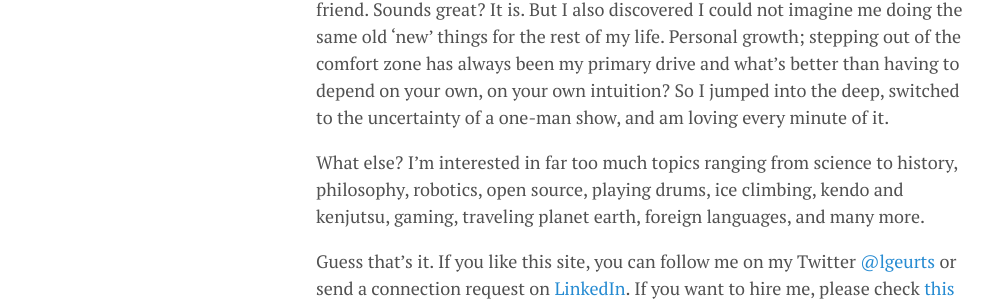
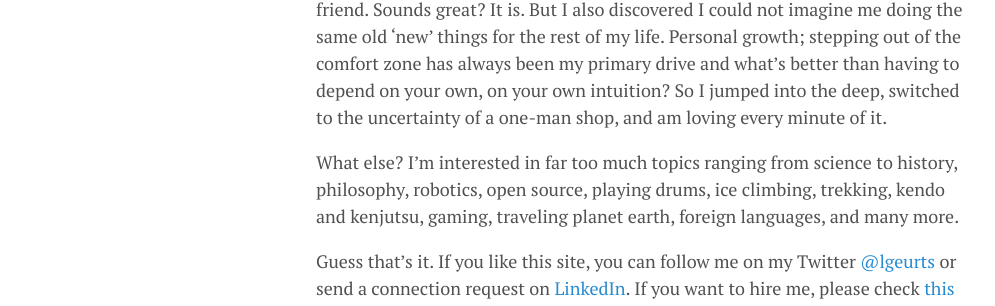
Before and after one commit to lgeurts/lgeurts.github.io, a Jekyll site: the page built from about.md, in a window 1280 px wide. Shown: the part 713-1019 px from the top of the page, without its empty margins (0-995 px from the left). Built offline with Jekyll 4.4.1, drawn with Linux system fonts in a browser that asks for light colours; nearby versions of some CDN libraries; some of the changed text lies outside the part shown.

Commit message:
Update about.md

```diff
--- a/about.md
+++ b/about.md
@@ -8,9 +8,9 @@ title: About
 I am a self-employed DevOps and Cloud Platforms Engineer, living in the central north of France.
 In a former life I was a Microsoft PFE, T3 Escalation Engineer at Dell, HP Support Escalation Engineer ... A career stretching back to the MS-DOS era early 1995.
 
-Learned a lot and met amazingly talented people  of which I can call some a close friend. Sounds great? It is. But I also discovered I could not imagine me doing the same old 'new' things for the rest of my life. Personal growth; stepping out of the comfort zone has always been my primary drive and what's better than having to depend on your own, on your own intuition? So I jumped into the deep, switched to the uncertainty of a one-man show, and am loving every minute of it.
+Learned a lot and met amazingly talented people  of which I can call some a close friend. Sounds great? It is. But I also discovered I could not imagine me doing the same old 'new' things for the rest of my life. Personal growth; stepping out of the comfort zone has always been my primary drive and what's better than having to depend on your own, on your own intuition? So I jumped into the deep, switched to the uncertainty of a one-man shop, and am loving every minute of it.
 
-What else? I'm interested in far too much topics ranging from science to history, philosophy, robotics, open source, playing drums, ice climbing, kendo and kenjutsu, gaming, traveling planet earth, foreign languages, and many more.
+What else? I'm interested in far too much topics ranging from science to history, philosophy, robotics, open source, playing drums, ice climbing, trekking, kendo and kenjutsu, gaming, traveling planet earth, foreign languages, and many more.
 
 Guess that's it. If you like this site, you can follow me on my Twitter [@lgeurts](https://twitter.com/lgeurts) or send a connection request on [LinkedIn](https://www.linkedin.com/in/lucgeurts). If you want to hire me, please check [this page](https://github.com/lgeurts/Resume/blob/master/Moderncv%20Resume%20Luc%20Geurts%20%28US%29.pdf) before contacting me.
 
```
